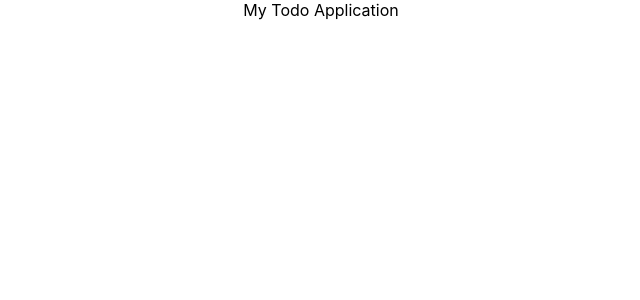
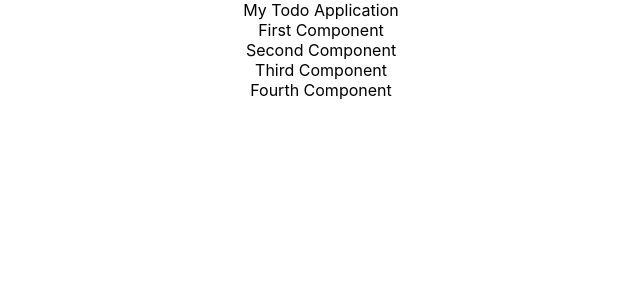
Before and after one commit to Visserr2/React-SpringBoot, a React (Create React App) app in the folder frontend/todo-app/: page / in a window 1280 px wide. Shown: the top 300 px of the page, without its empty margins (319-959 px from the left). Built offline with nearby package versions, Linux system fonts and the light colour scheme.

Commit message:
Added class components and function components
Added class components and function components

```diff
--- a/frontend/todo-app/src/App.js
+++ b/frontend/todo-app/src/App.js
@@ -7,9 +7,52 @@ class App extends Component {
     return (
       <div className="App">
         My Todo Application
+        <FirstComponent />
+        <SecondComponent />
+        <ThirdComponent />
+        <FourthComponent />
       </div>
     );
   }
 }
 
+// Class Component, need to extend component and override Render-method
+class FirstComponent extends Component {
+  render() {
+    return (
+      <div className="FirstComponent">
+        First Component
+      </div>
+    );
+  }
+}
+
+class SecondComponent extends Component {
+  render() {
+    return (
+      <div className="SecondComponent">
+        Second Component
+      </div>
+    );
+  }
+}
+
+// Function component
+function ThirdComponent() {
+  return (
+    <div className="ThirdComponent">
+      Third Component
+    </div>
+  );
+}
+
+function FourthComponent() {
+  return (
+    <div className="FourthComponent">
+      Fourth Component
+    </div>
+  );
+}
+
+
 export default App;
```
Also changed, not shown: 1 other file (tests, documents, lock files or other folders).
